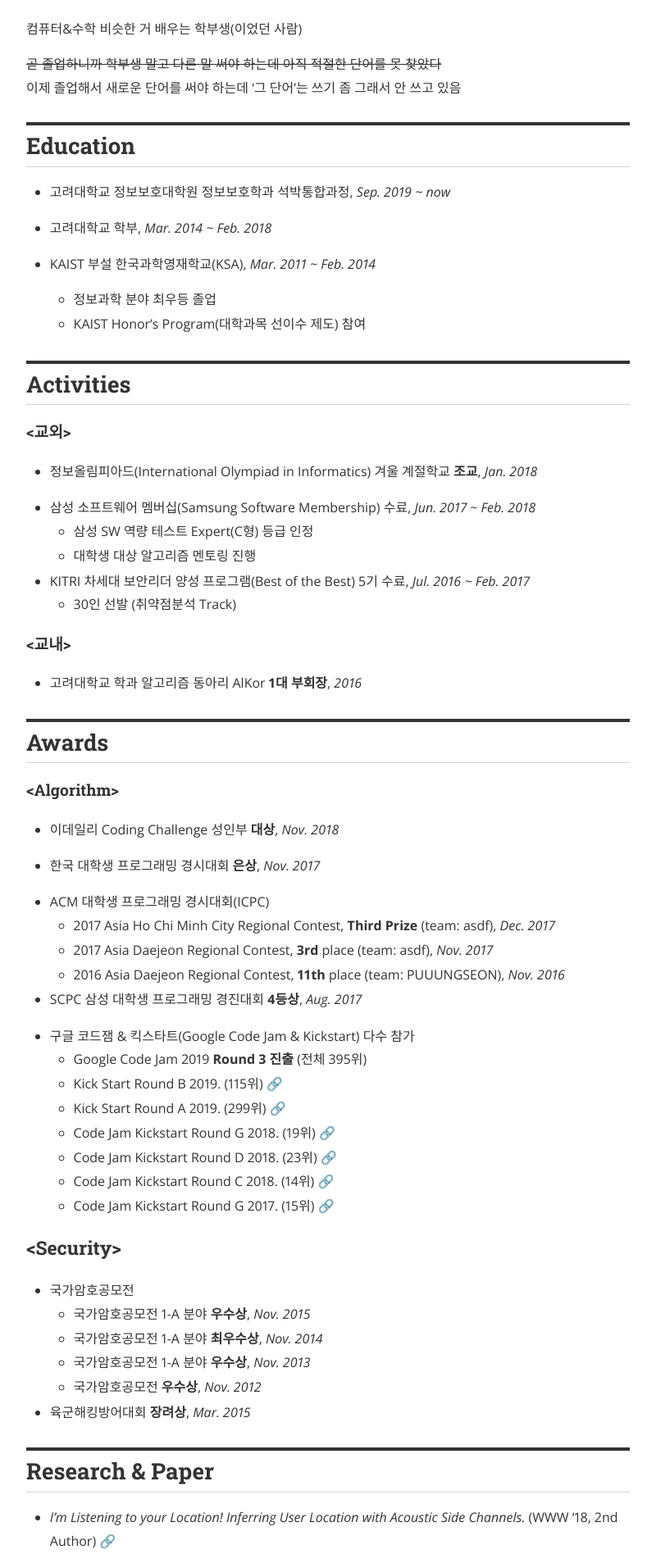
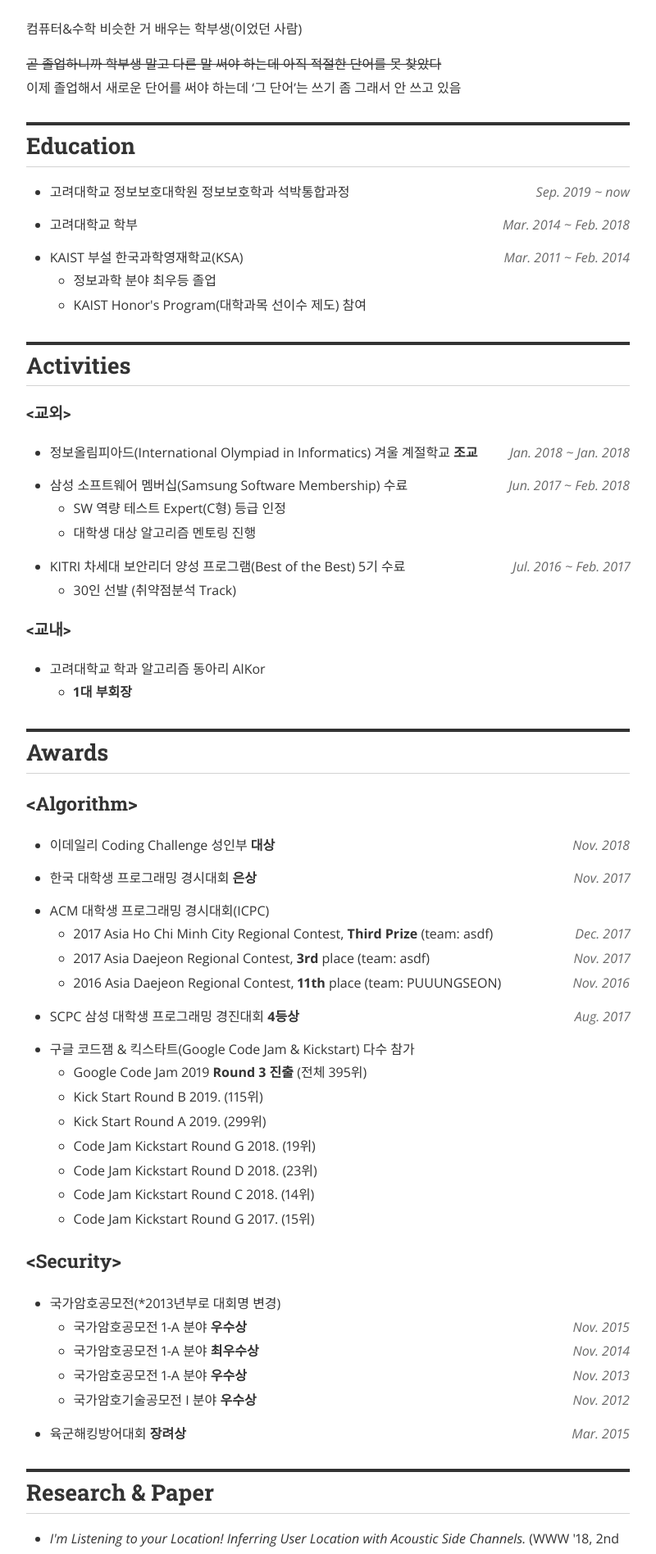
Before and after one commit to nyan101/nyan101.github.io, a Jekyll site: the page built from about.md, in a window 1280 px wide. Shown: the part 536-2432 px from the top of the page at 82% size, without its empty margins (240-1040 px from the left). Built offline with Jekyll 4.4.1, drawn with Linux system fonts in a browser that asks for light colours; nearby versions of some CDN libraries; a style sheet for code colours, icons or effects is not loaded.

Commit message:
about 페이지 css 수정

```diff
--- a/_sass/_layout.scss
+++ b/_sass/_layout.scss
@@ -59,6 +59,22 @@ blockquote {
     margin: 10px;
     padding: 10px;
     color: #000a;
+}
+
+.resume-date {
+    font-style: italic;
+    font-family: inherit;
+    color: dimgray;
+}
+
+.resume-row {
+	display: flex;
+	flex-wrap: wrap;
+	justify-content: space-between;
+}
+
+.resume-item {
+	margin: 0 0 10px 0;
 }
 
 /* End Custom */
--- a/about.md
+++ b/about.md
@@ -13,76 +13,91 @@ permalink: /about/
 
 <h2 class='section-header'> Education </h2>
 
-* 고려대학교 정보보호대학원 정보보호학과 석박통합과정, *Sep. 2019 ~ now*
-
-
-* 고려대학교 학부, *Mar. 2014 ~ Feb. 2018*
-
-
-* KAIST 부설 한국과학영재학교(KSA), *Mar. 2011 ~ Feb. 2014*
-  * 정보과학 분야 최우등 졸업
-  * KAIST Honor's Program(대학과목 선이수 제도) 참여
+<ul class="resume-list">
+<li class="resume-item"> <div class="resume-row"> <div class="resume-desc">고려대학교 정보보호대학원 정보보호학과 석박통합과정</div> <div class="resume-date">Sep. 2019 ~ now</div> </div>
+</li>
+<li class="resume-item"> <div class="resume-row"> <div class="resume-desc">고려대학교 학부</div> <div class="resume-date">Mar. 2014 ~ Feb. 2018</div> </div> </li>
+<li class="resume-item"> <div class="resume-row"> <div class="resume-desc">KAIST 부설 한국과학영재학교(KSA)</div> <div class="resume-date">Mar. 2011 ~ Feb. 2014</div> </div>
+<ul>
+  <li> 정보과학 분야 최우등 졸업 </li>
+  <li>KAIST Honor's Program(대학과목 선이수 제도) 참여 </li>
+</ul>
+</li>
+</ul>
 
 
 <h2 class='section-header'> Activities </h2>
-#### \<교외\>
-
-* 정보올림피아드(International Olympiad in Informatics) 겨울 계절학교 **조교**,  *Jan. 2018*
 
 
-* 삼성 소프트웨어 멤버십(Samsung Software Membership) 수료, *Jun. 2017 ~ Feb. 2018*
-  * 삼성 SW 역량 테스트 Expert(C형) 등급 인정
-  * 대학생 대상 알고리즘 멘토링 진행
+<h4>&lt;교외&gt;</h4>
+
+<ul class="resume-list">
+<li class="resume-item"> <div class="resume-row"> <div class="resume-desc">정보올림피아드(International Olympiad in Informatics) 겨울 계절학교 <strong>조교</strong></div> <div class="resume-date">Jan. 2018 ~ Jan. 2018</div> </div> </li>
+<li class="resume-item"> <div class="resume-row"> <div class="resume-desc">삼성 소프트웨어 멤버십(Samsung Software Membership) 수료</div> <div class="resume-date">Jun. 2017 ~ Feb. 2018</div> </div>
+<ul>
+  <li> SW 역량 테스트 Expert(C형) 등급 인정 </li>
+  <li> 대학생 대상 알고리즘 멘토링 진행 </li>
+</ul>
+</li>
+<li class="resume-item"> <div class="resume-row"> <div class="resume-desc">KITRI 차세대 보안리더 양성 프로그램(Best of the Best) 5기 수료</div> <div class="resume-date">Jul. 2016 ~ Feb. 2017</div> </div>
+<ul>
+  <li> 30인 선발 (취약점분석 Track) </li>
+</ul>
+</li>
+</ul>
 
 
-* KITRI 차세대 보안리더 양성 프로그램(Best of the Best) 5기 수료, *Jul. 2016 ~ Feb. 2017*
-  * 30인 선발 (취약점분석 Track)
+<h4>&lt;교내&gt;</h4>
+<ul class="resume-list">
+<li class="resume-item"> <div class="resume-row"> <div class="resume-desc">고려대학교 학과 알고리즘 동아리 AlKor</div> </div>
+<ul>
+  <li><strong>1대 부회장</strong></li>
+</ul>
+</li>
+</ul>
+
+<h2 class='section-header'> Awards </h2>
+<h3>&lt;Algorithm&gt;</h3>
+<ul class="resume-list">
+<li class="resume-item"> <div class="resume-row"> <div class="resume-desc">이데일리 Coding Challenge 성인부 <strong>대상</strong></div> <div class="resume-date">Nov. 2018</div> </div> </li>
+<li class="resume-item"> <div class="resume-row"> <div class="resume-desc">한국 대학생 프로그래밍 경시대회 <strong>은상</strong></div> <div class="resume-date">Nov. 2017</div> </div> </li>
+<li class="resume-item"> ACM 대학생 프로그래밍 경시대회(ICPC)
+<ul>
+  <li> <div class="resume-row" > <div class="resume-desc">2017 Asia Ho Chi Minh City Regional Contest, <strong>Third Prize</strong> (team: asdf)</div> <div class="resume-date">Dec. 2017</div> </div> </li>
+  <li> <div class="resume-row" > <div class="resume-desc">2017 Asia Daejeon Regional Contest, <strong>3rd</strong> place (team: asdf)</div> <div class="resume-date">Nov. 2017</div> </div> </li>
+  <li> <div class="resume-row" > <div class="resume-desc">2016 Asia Daejeon Regional Contest, <strong>11th</strong> place (team: PUUUNGSEON)</div> <div class="resume-date">Nov. 2016</div> </div> </li>
+</ul>
+</li>
+<li class="resume-item"> <div class="resume-row"> <div class="resume-desc">SCPC 삼성 대학생 프로그래밍 경진대회 <strong>4등상</strong></div> <div class="resume-date">Aug. 2017</div> </div> </li>
+<li class="resume-item"> 구글 코드잼 & 킥스타트(Google Code Jam & Kickstart) 다수 참가
+<ul>
+  <li> Google Code Jam 2019 <strong>Round 3 진출</strong> (전체 395위) </li>
+  <li> Kick Start Round B 2019. (115위) </li>
+  <li> Kick Start Round A 2019. (299위) </li>
+  <li> Code Jam Kickstart Round G 2018. (19위) </li>
+  <li> Code Jam Kickstart Round D 2018. (23위) </li>
+  <li> Code Jam Kickstart Round C 2018. (14위) </li>
+  <li> Code Jam Kickstart Round G 2017. (15위) </li>
+</ul>
+</li>
+</ul>
 
 
-#### \<교내\>
-
-* 고려대학교 학과 알고리즘 동아리 AlKor **1대 부회장**, *2016*
-
-
-<h2 class='section-header'> Awards </h2>
-#### \<Algorithm\>
-
-* 이데일리 Coding Challenge 성인부 **대상**, *Nov. 2018*
-
-
-* 한국 대학생 프로그래밍 경시대회 **은상**, *Nov. 2017*
-
-
-* ACM 대학생 프로그래밍 경시대회(ICPC)
-  * 2017 Asia Ho Chi Minh City Regional Contest, **Third Prize** (team: asdf), *Dec. 2017*
-  * 2017 Asia Daejeon Regional Contest, **3rd** place (team: asdf), *Nov. 2017*
-  * 2016 Asia Daejeon Regional Contest, **11th** place (team: PUUUNGSEON), *Nov. 2016*
-
-
-* SCPC 삼성 대학생 프로그래밍 경진대회 **4등상**, *Aug. 2017*
-
-
-* 구글 코드잼 & 킥스타트(Google Code Jam & Kickstart) 다수 참가
-  * Google Code Jam 2019 **Round 3 진출** (전체 395위)
-  * Kick Start Round B 2019. (115위) [🔗](https://codingcompetitions.withgoogle.com/kickstart/round/0000000000050eda){:target="_blank"}
-  * Kick Start Round A 2019. (299위) [🔗](https://codingcompetitions.withgoogle.com/kickstart/round/0000000000050e01){:target="_blank"}
-  * Code Jam Kickstart Round G 2018. (19위) [🔗](https://code.google.com/codejam/contest/5374486/scoreboard#vt=1&vf=1){:target="_blank"}
-  * Code Jam Kickstart Round D 2018. (23위) [🔗](https://code.google.com/codejam/contest/6364486/scoreboard#vt=1&vf=1){:target="_blank"}
-  * Code Jam Kickstart Round C 2018. (14위) [🔗](https://code.google.com/codejam/contest/4384486/scoreboard#vt=1&vf=1){:target="_blank"}
-  * Code Jam Kickstart Round G 2017. (15위) [🔗](https://code.google.com/codejam/contest/3254486/scoreboard#vt=1&vf=1){:target="_blank"}
-
-
-### \<Security\>
-
-* 국가암호공모전
-  * 국가암호공모전 1-A 분야 **우수상**, *Nov. 2015*
-  * 국가암호공모전 1-A 분야 **최우수상**, *Nov. 2014*
-  * 국가암호공모전 1-A 분야 **우수상**, *Nov. 2013*
-  * 국가암호공모전 **우수상**, *Nov. 2012*
-
-
-* 육군해킹방어대회 **장려상**, *Mar. 2015*
-
+<h3>&lt;Security&gt;</h3>
+<ul class="resume-list">
+<li class="resume-item"> 국가암호공모전(*2013년부로 대회명 변경)
+<ul>
+  <li> <div class="resume-row" > <div class="resume-desc">국가암호공모전 1-A 분야 <strong>우수상</strong></div> <div class="resume-date">Nov. 2015</div> </div> </li>
+  <li> <div class="resume-row" > <div class="resume-desc">국가암호공모전 1-A 분야 <strong>최우수상</strong></div> <div class="resume-date">Nov. 2014</div> </div> </li>
+  <li> <div class="resume-row" > <div class="resume-desc">국가암호공모전 1-A 분야 <strong>우수상</strong></div> <div class="resume-date">Nov. 2013</div> </div> </li>
+  <li> <div class="resume-row" > <div class="resume-desc">국가암호기술공모전 I 분야 <strong>우수상</strong></div> <div class="resume-date">Nov. 2012</div> </div> </li>
+</ul>
+</li>
+<li class="resume-item"> <div class="resume-row" > <div class="resume-desc">육군해킹방어대회 <strong>장려상</strong></div> <div class="resume-date">Mar. 2015</div> </div> </li>
+</ul>
 
 <h2 class='section-header'> Research & Paper </h2>
-* _I'm Listening to your Location! Inferring User Location with Acoustic Side Channels._ (WWW '18, 2nd Author) [🔗](https://dl.acm.org/citation.cfm?doid=3178876.3186100){:target="_blank"}
+
+<ul class="resume-list">
+<li class="resume-item"> <em> I'm Listening to your Location! Inferring User Location with Acoustic Side Channels.</em> (WWW '18, 2nd Author) <a href="https://dl.acm.org/citation.cfm?doid=3178876.3186100" target="_blank">🔗</a></li>
+</ul>
```
